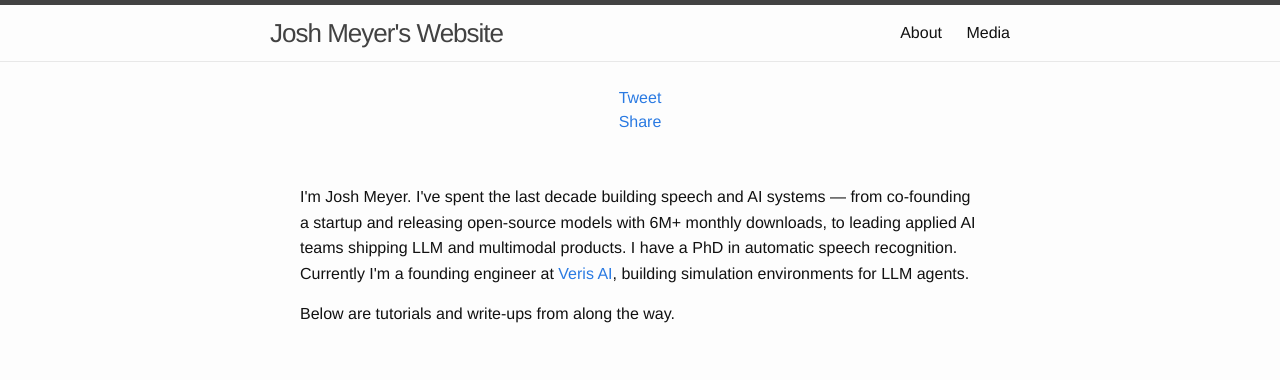
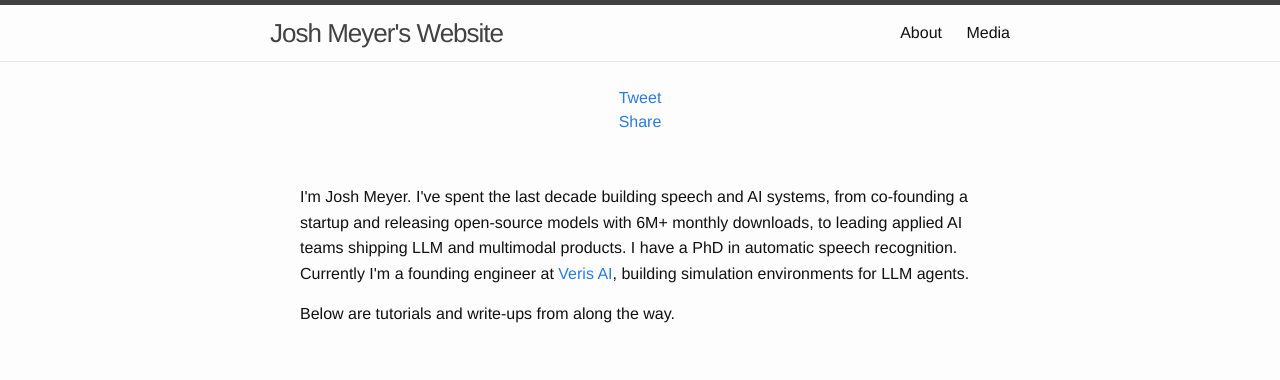
Before and after one commit to JRMeyer/jrmeyer.github.io, a Jekyll site: the page built from index.html, in a window 1280 px wide and 900 px high. Shown: the top 380 px of the window. Built offline with Jekyll 4.4.1, drawn with Linux system fonts in a browser that asks for light colours; comment, search, counter and statistics services are not loaded.

Commit message:
Replace emdash with comma in homepage bio
Co-Authored-By: Claude Opus 4.6 <noreply@anthropic.com>

```diff
--- a/index.html
+++ b/index.html
@@ -5,7 +5,7 @@ layout: default
 
 
 <div style="max-width: 680px; margin: 0 auto 40px; padding: 20px 0; line-height: 1.6;">
-<p>I'm Josh Meyer. I've spent the last decade building speech and AI systems — from co-founding a startup and releasing open-source models with 6M+ monthly downloads, to leading applied AI teams shipping LLM and multimodal products. I have a PhD in automatic speech recognition. Currently I'm a founding engineer at <a href="https://veris.ai/">Veris AI</a>, building simulation environments for LLM agents.</p>
+<p>I'm Josh Meyer. I've spent the last decade building speech and AI systems, from co-founding a startup and releasing open-source models with 6M+ monthly downloads, to leading applied AI teams shipping LLM and multimodal products. I have a PhD in automatic speech recognition. Currently I'm a founding engineer at <a href="https://veris.ai/">Veris AI</a>, building simulation environments for LLM agents.</p>
 <p>Below are tutorials and write-ups from along the way.</p>
 </div>
 
```
